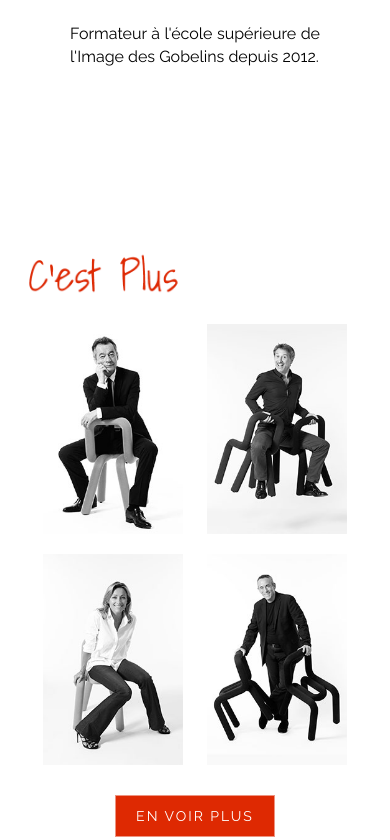
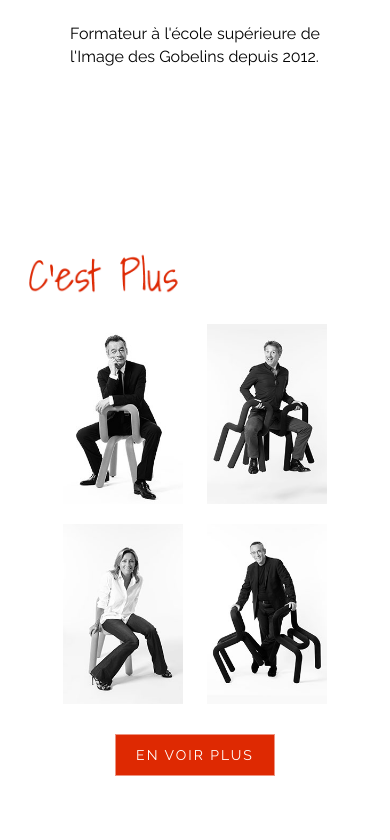
Before and after one commit to tcortin/rcortin, a plain HTML site: page index.html in a window 390 px wide. Shown: the part 1848-2688 px from the top of the page. Drawn offline with nearby package versions, Linux system fonts and the light colour scheme.

Commit message:
Add files via upload

```diff
--- a/css/style.css
+++ b/css/style.css
@@ -305,7 +305,7 @@ and (max-width : 736px) {
         margin-top: 20px;
     }
     #animateurs .vignettes img{
-        width: 160px;
+        width: 140px;
     }
 }
 /* WALL */
```
